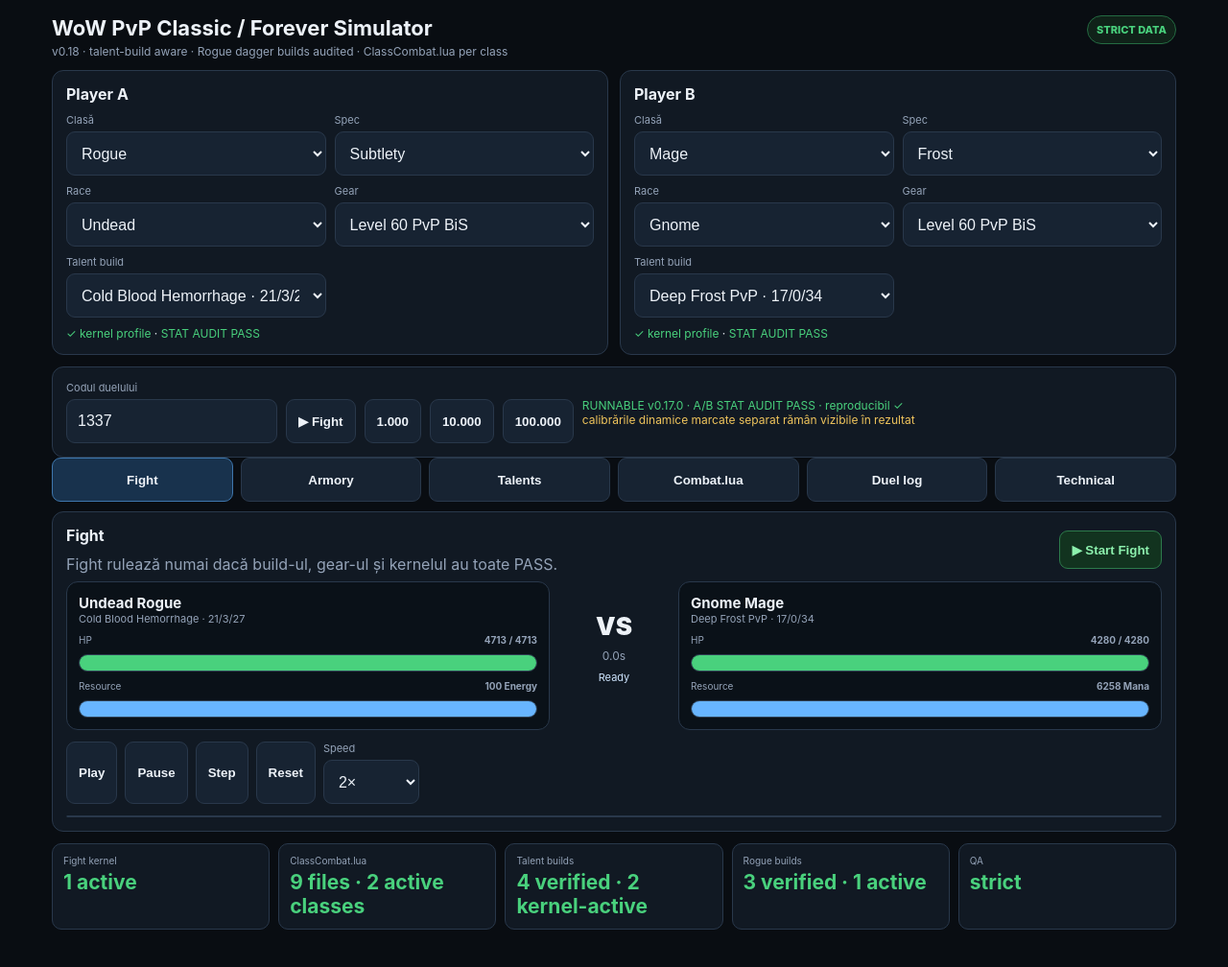
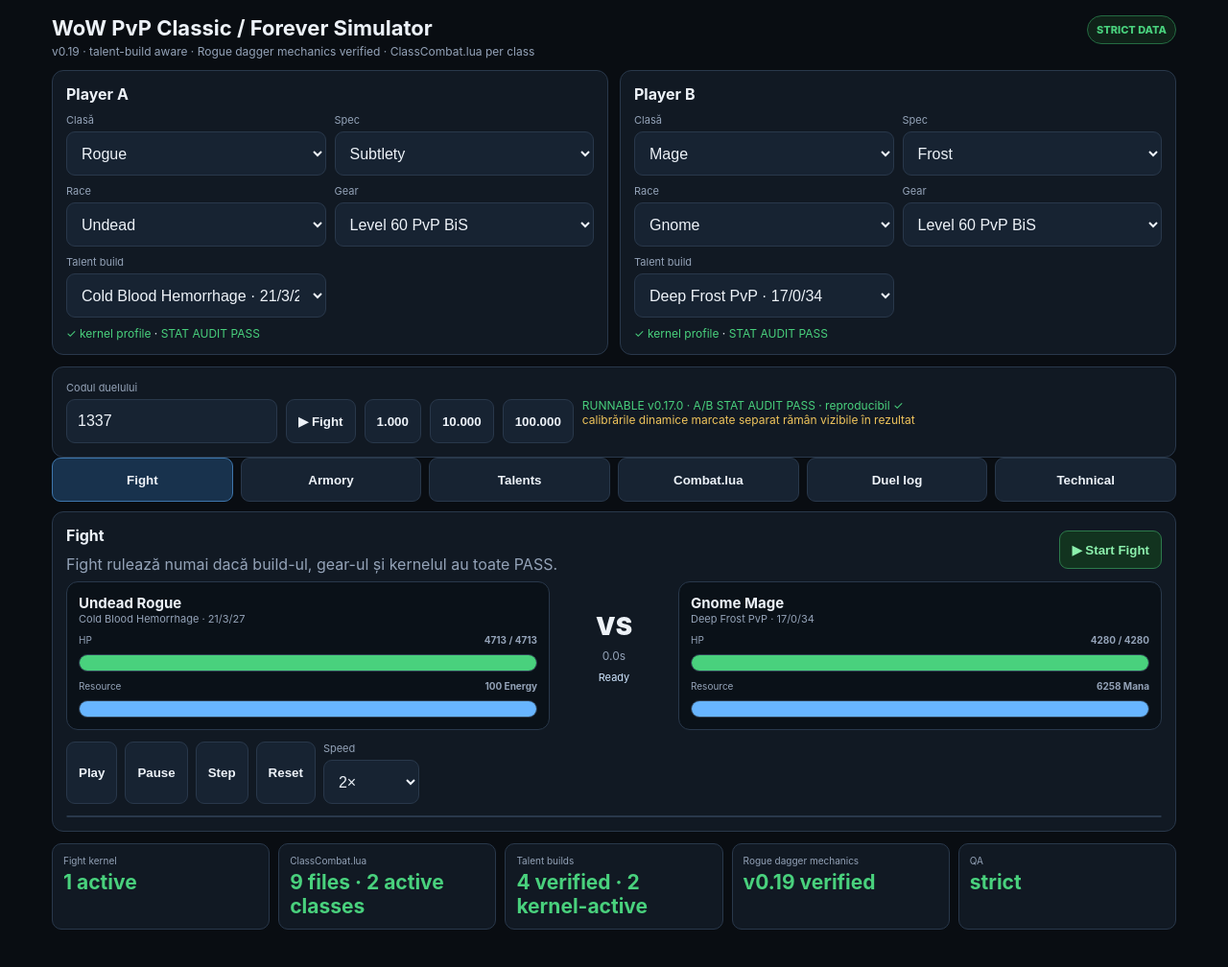
Before and after one commit to Kotzu/smallProject, a website built with Vite: page wow-pvp-sim/index.html in a window 1280 px wide. Shown: the whole page at 96% size. Built offline with nearby package versions, Linux system fonts and the light colour scheme; files whose address does not match are found by name.

Commit message:
Load v0.19 Rogue dagger mechanics and QA

```diff
--- a/wow-pvp-sim/index.html
+++ b/wow-pvp-sim/index.html
@@ -12,7 +12,7 @@
 <body>
 <main class="app">
   <header class="hero">
-    <div><h1>WoW PvP Classic / Forever Simulator</h1><p>v0.18 · talent-build aware · Rogue dagger builds audited · ClassCombat.lua per class</p></div>
+    <div><h1>WoW PvP Classic / Forever Simulator</h1><p>v0.19 · talent-build aware · Rogue dagger mechanics verified · ClassCombat.lua per class</p></div>
     <div class="badge ok">STRICT DATA</div>
   </header>
 
@@ -64,7 +64,7 @@
     <div class="talent-grid"><article id="aTalentPanel" class="talent-panel"></article><article id="bTalentPanel" class="talent-panel"></article></div>
   </section>
 
-  <section id="combat" class="tab card"><div class="combat-head"><div><h2>ClassCombat.lua</h2><div class="muted">Un fișier per clasă. Talent build-ul selectat schimbă ramura de decizie din ClassCombat.lua.</div></div><div class="combat-selector"></div></div><div class="arch-note"><div class="arch-box"><b>TalentBuilds.lua</b><br><span class="muted">ce talente există</span></div><div class="arch-arrow">→</div><div class="arch-box"><b>ClassCombat.lua</b><br><span class="muted">alege acțiunea</span></div><div class="arch-arrow">→</div><div class="arch-box"><b>CombatEngine.lua</b><br><span class="muted">rezolvă regulile WoW</span></div></div><div id="combatPath" class="combat-path"></div><pre id="combatCode" class="code-view">Încarc…</pre><div class="note">Rogue are CB/Hemo activ și două build-uri Improved Sprint/Backstab verificate: 16/12/23 canonical și 17/12/22 Expose Armor variant. Build-urile dagger rămân kernel-locked până trec positioning, Initiative/Gouge/Elusiveness și dagger-skill QA.</div></section>
+  <section id="combat" class="tab card"><div class="combat-head"><div><h2>ClassCombat.lua</h2><div class="muted">Un fișier per clasă. Talent build-ul selectat schimbă ramura de decizie din ClassCombat.lua.</div></div><div class="combat-selector"></div></div><div class="arch-note"><div class="arch-box"><b>TalentBuilds.lua</b><br><span class="muted">ce talente există</span></div><div class="arch-arrow">→</div><div class="arch-box"><b>ClassCombat.lua</b><br><span class="muted">alege acțiunea</span></div><div class="arch-arrow">→</div><div class="arch-box"><b>CombatEngine.lua</b><br><span class="muted">rezolvă regulile WoW</span></div></div><div id="combatPath" class="combat-path"></div><pre id="combatCode" class="code-view">Încarc…</pre><div class="note">Rogue are CB/Hemo activ și două build-uri Improved Sprint/Backstab verificate. v0.19 a închis matematica +3 Dagger skill, Improved Sprint, Initiative, Improved Gouge și Elusiveness. Pentru kernelul dagger au rămas în principal modelul pozițional behind, execuția Gouge/Initiative și policy parity QA.</div></section>
 
   <section id="duel" class="tab card"><h2>Duel log</h2><div id="duelSummary" class="duel-summary"><span class="muted">Rulează Fight.</span></div><div id="batchSummary" class="batch-summary"></div><h3 class="section-title">Timeline complet</h3><div id="timeline" class="timeline"><div class="muted">Niciun duel rulat.</div></div><div class="note">Același Cod al duelului + aceeași configurație = același rezultat.</div></section>
 
@@ -76,7 +76,7 @@
     <section class="tech-section"><h2>Rule lab</h2><div class="lab-grid"><div class="lab-card"><h3>Armor reduction</h3><label>Armor țintă<input id="armorInput" type="number" value="3000"></label><label>Level atacator<input id="levelInput" type="number" value="60"></label><output id="armorOut"></output></div><div class="lab-card"><h3>Spell miss</h3><label>Spell Hit %<input id="spellHitInput" type="number" step="0.1" value="3"></label><output id="spellOut"></output></div><div class="lab-card"><h3>Melee special miss</h3><label>Hit %<input id="meleeHitInput" type="number" step="0.1" value="5"></label><output id="meleeOut"></output></div></div></section>
   </div></section>
 
-  <div class="metrics"><div class="metric"><span>Fight kernel</span><b class="green">1 active</b></div><div class="metric"><span>ClassCombat.lua</span><b class="green">9 files · 2 active classes</b></div><div class="metric"><span>Talent builds</span><b class="green">4 verified · 2 kernel-active</b></div><div class="metric"><span>Rogue builds</span><b class="green">3 verified · 1 active</b></div><div class="metric"><span>QA</span><b class="green">strict</b></div></div>
+  <div class="metrics"><div class="metric"><span>Fight kernel</span><b class="green">1 active</b></div><div class="metric"><span>ClassCombat.lua</span><b class="green">9 files · 2 active classes</b></div><div class="metric"><span>Talent builds</span><b class="green">4 verified · 2 kernel-active</b></div><div class="metric"><span>Rogue dagger mechanics</span><b class="green">v0.19 verified</b></div><div class="metric"><span>QA</span><b class="green">strict</b></div></div>
 </main>
 
 <script src="data.js"></script>
@@ -88,8 +88,10 @@
 <script src="pvp-data-v017.js"></script>
 <script src="pvp-data-v018.js"></script>
 <script src="rogue-dagger-profile-v017.js"></script>
+<script src="pvp-data-v019.js"></script>
 <script src="classic-stat-system.js"></script>
 <script src="talent-builds.js"></script>
+<script src="talent-builds-v019.js"></script>
 <script src="armory-data.js"></script>
 <script src="engine.js"></script>
 <script src="character-engine.js"></script>
@@ -101,6 +103,7 @@
 <script src="talent-ui.js"></script>
 <script src="qa.js"></script>
 <script src="qa-v018.js"></script>
+<script src="qa-v019.js"></script>
 <script src="fight-analyzer.js"></script>
 <script src="fight-ui.js"></script>
 <script src="combat-viewer.js"></script>
```
